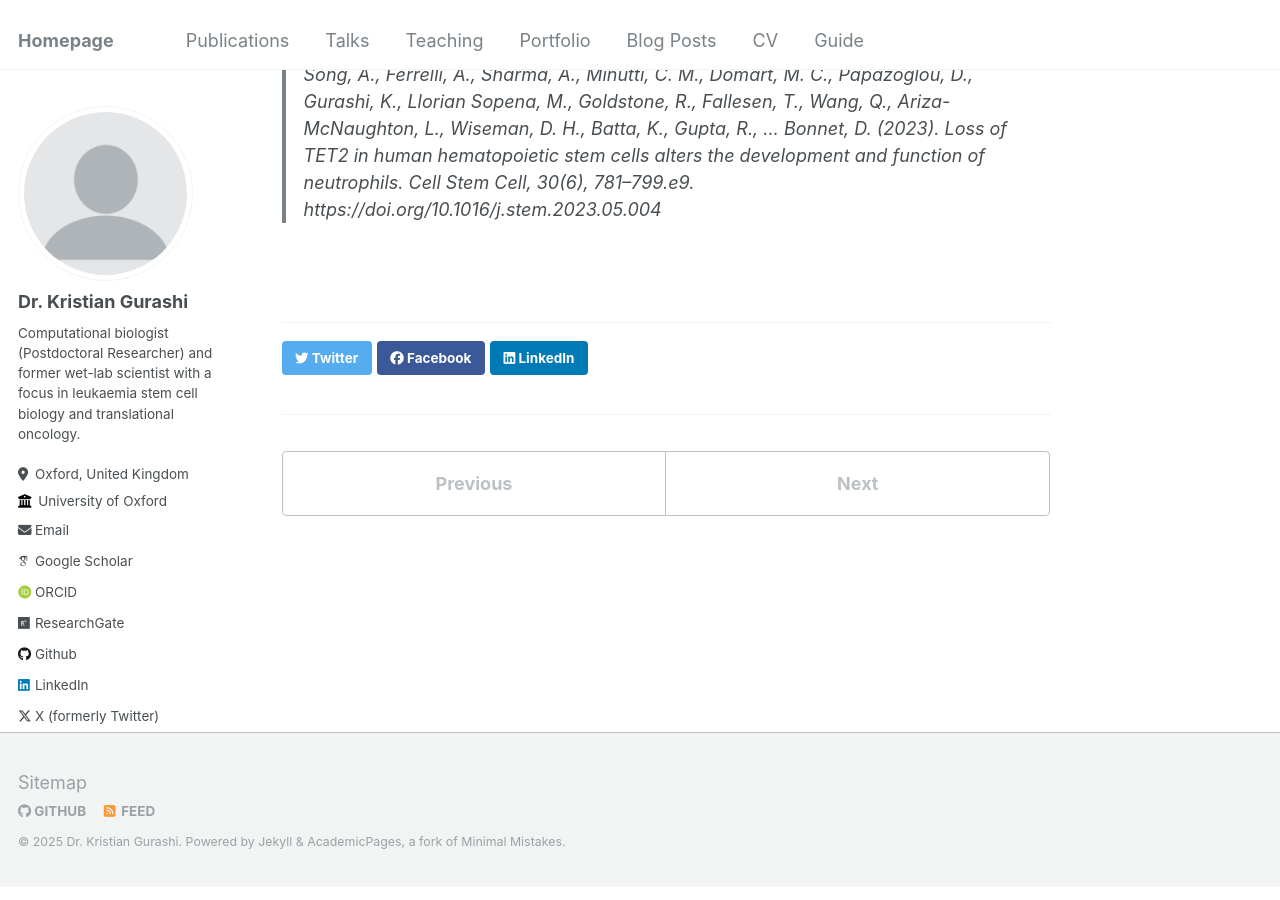
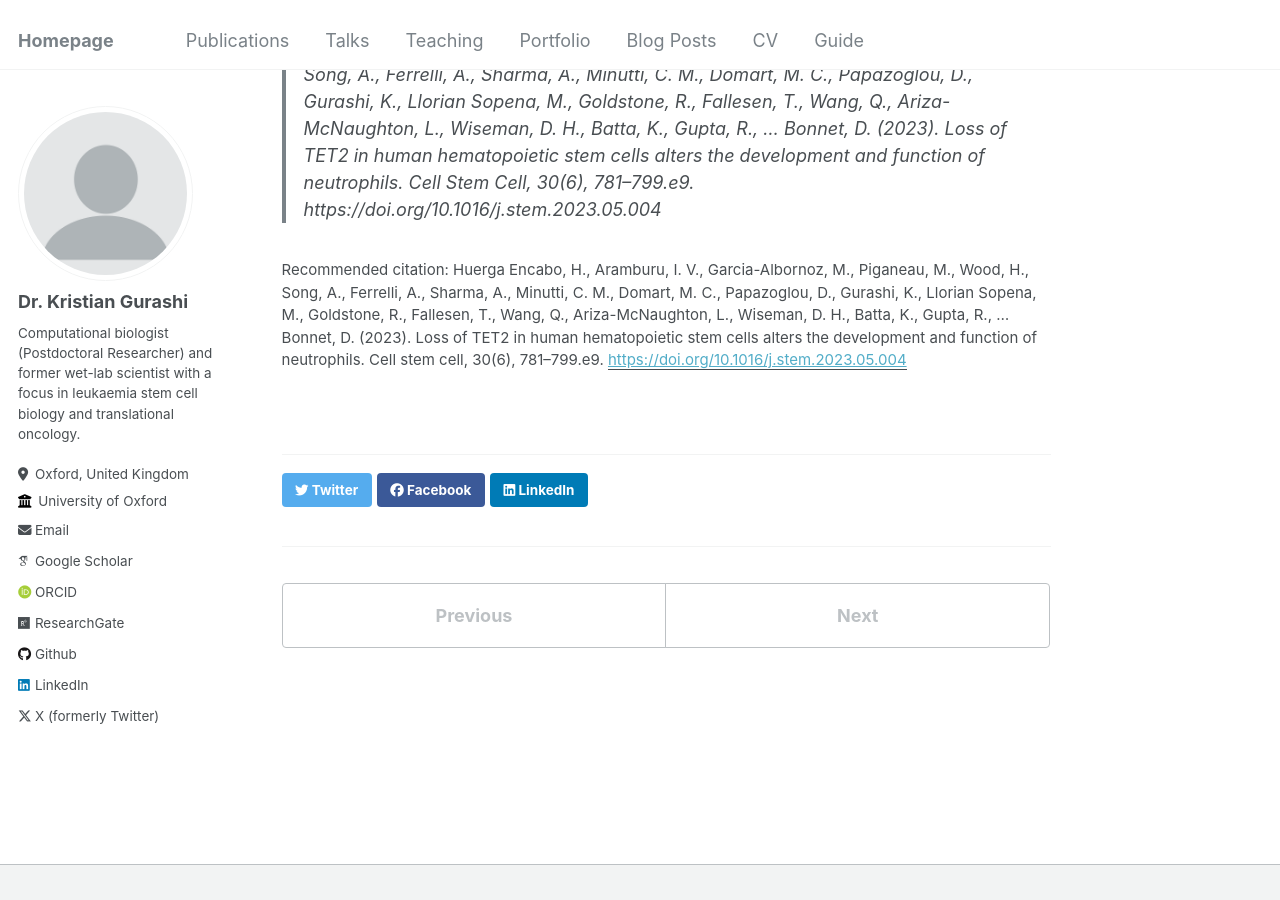
Before and after one commit to EspressoKris/Portfolio, a Jekyll site: the page built from _publications/2009-10-01-paper-title-number-1.md, in a window 1280 px wide and 900 px high, scrolled down 1546 px. Built offline with Jekyll 4.4.1, drawn with Linux system fonts in a browser that asks for light colours; some web fonts are replaced.

Commit message:
20250216__16:58__kgurashi

```diff
--- a/_publications/2009-10-01-paper-title-number-1.md
+++ b/_publications/2009-10-01-paper-title-number-1.md
@@ -6,9 +6,12 @@ excerpt: 'This paper is about the number 1. The number 2 is left for future work
 date: 2023-06-01
 venue: 'Cell Stem Cell'
 paperurl: https://doi.org/10.1016/j.stem.2023.05.004
+citation: 'Huerga Encabo, H., Aramburu, I. V., Garcia-Albornoz, M., Piganeau, M., Wood, H., Song, A., Ferrelli, A., Sharma, A., Minutti, C. M., Domart, M. C., Papazoglou, D., Gurashi, K., Llorian Sopena, M., Goldstone, R., Fallesen, T., Wang, Q., Ariza-McNaughton, L., Wiseman, D. H., Batta, K., Gupta, R., … Bonnet, D. (2023). Loss of TET2 in human hematopoietic stem cells alters the development and function of neutrophils. Cell stem cell, 30(6), 781–799.e9.'
 ---
 
-![Graphical Abstract](https://raw.githubusercontent.com/EspressoKris/Portfolio/master/images/GraphicalAbstracts/2023_HuergaEncabo.jpg){: style="width: 480px; height: 480px;"}
+<div style="text-align: center;">
+  <img src="https://raw.githubusercontent.com/EspressoKris/Portfolio/master/images/GraphicalAbstracts/2023_HuergaEncabo.jpg" alt="Graphical Abstract" style="width: 480px; height: 480px;">
+</div>
 
 ### Key findings
 - TET2 mutations in human HSCs shape the innate immune system development in NSG mice
```
